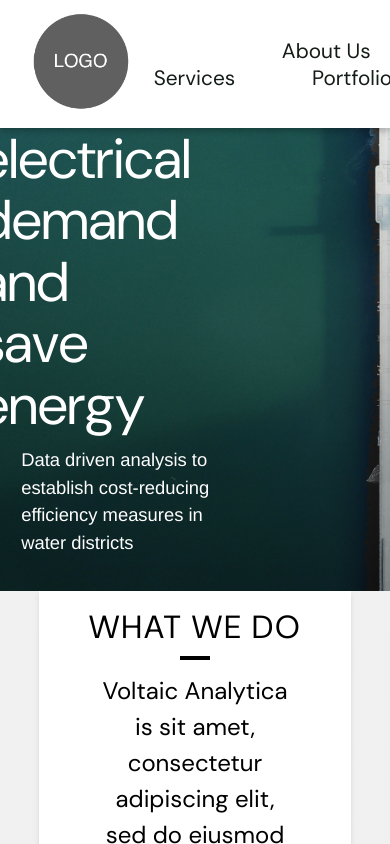
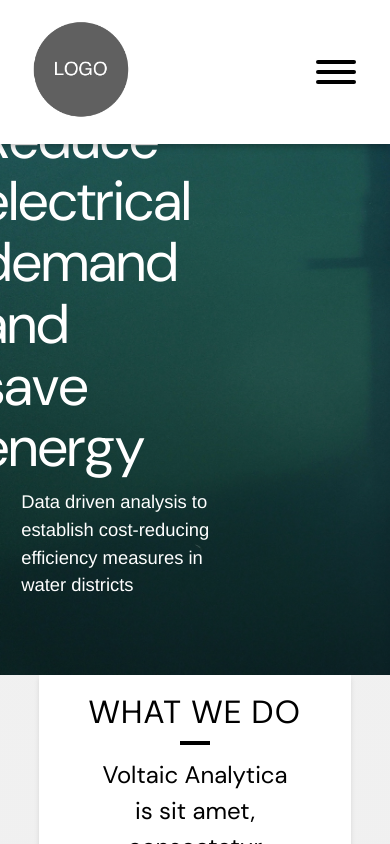
Before and after one commit to wangaj4/voltaic, a React (Create React App) app: page / in a window 390 px wide. Shown: the top 844 px of the page. Built offline with nearby package versions, Linux system fonts and the light colour scheme.

Commit message:
ready to begin responsiveness

```diff
--- a/public/index.html
+++ b/public/index.html
@@ -4,7 +4,7 @@
     <meta charset="utf-8" />
     <title>Voltaic Analytica</title>
     <link rel="icon" href="%PUBLIC_URL%/favicon.ico" />
-    <meta name="viewport" content="width=device-width, initial-scale=1" />
+    <meta name="viewport" content="width=device-width, initial-scale=1, minimum-scale=1" />
     <meta name="theme-color" content="#000000" />
     <meta
       name="description"
--- a/src/About.js
+++ b/src/About.js
@@ -181,7 +181,7 @@ function About() {
                 <div className = "carousel" data-aos="zoom-out-up">
                     <div id = "carouselWrapper">
                         <div className={"fifty center"}>
-                                <img id={"profileImage"} src = {pics[profileIndex]}/>
+                                <img id={"profileImage"} src = {pics[profileIndex]} alt = "Profile of one of the founders"/>
                         </div>
                         <div className={"fifty"}>
                             <div className={"leftHeader"}>{names[profileIndex]}</div>
--- a/src/Home.css
+++ b/src/Home.css
@@ -1,5 +1,5 @@
 :root{
-    --titleBannerHeight: 70vh;
+    --titleBannerHeight: 80vh;
 }
 
 .titleBanner{
@@ -154,13 +154,34 @@
     border-radius: 5px;
     box-shadow: 0 0.3rem 1rem rgba(0, 0, 0, 0.6);
 
+}
 
-}
 
 .item:hover{
     top:-1rem;
 }
 
+
+.coverText{
+    font-family: var(--main-font);
+    color:white;
+    text-align: center;
+    align-content: center;
+    background:rgba(0, 0, 0, 0.5);
+    border-radius: 5px;
+
+    font-weight: bolder;
+    font-size:1.8rem;
+    width: 100%;
+    padding-bottom:2rem;
+
+    opacity:0;
+    transition: 0.3s opacity;
+}
+
+.coverText:hover{
+    opacity: 1;
+}
 .image1{
     background: url("./img/water1.jpg");
 }
--- a/src/Home.js
+++ b/src/Home.js
@@ -1,7 +1,7 @@
 import './main.css';
 import './Home.css';
 
-import React, {useState, useEffect, useRef} from 'react';
+import React, {useState, useEffect} from 'react';
 
 import { Link } from 'react-router-dom';
 import { Nav } from 'react-bootstrap';
@@ -142,9 +142,21 @@ function homeTransitions() {
                 </div>
                 <div className={"centerSubheader"}>Click on the images to view more information</div>
                 <div className={"contain"}>
-                    <div className={"item hidden image1"} onClick={()=>openInfoBox(0)}></div>
-                    <div className={"item hidden image2"} onClick={()=>openInfoBox(1)}></div>
-                    <div className={"item hidden image3"} onClick={()=>openInfoBox(2)}></div>
+                    <div className={"item hidden image1"} onClick={()=>openInfoBox(0)}>
+                        <div className='coverText'>
+                        {clients[0]}
+                        </div>
+                    </div>
+                    <div className={"item hidden image2"} onClick={()=>openInfoBox(1)}>
+                        <div className='coverText'>
+                        {clients[1]}
+                        </div>
+                    </div>
+                    <div className={"item hidden image3"} onClick={()=>openInfoBox(2)}>
+                        <div className='coverText'>
+                        {clients[2]}
+                        </div>
+                    </div>
 
                     <div className={"infoBox flat"} id={"infoBox"}>
                         <div id={"x"} className={"hidden"} onClick={()=>closeInfoBox()}>
@@ -153,7 +165,7 @@ function homeTransitions() {
                         </div>
                         <div id = 'infoBoxContent'>
                             <div className={"forty"}>
-                                <img className={"infoImage"} src = {clientImages[infoBoxIndex]}/>
+                                <img className={"infoImage"} src = {clientImages[infoBoxIndex]} alt = "Example portfolio from previous client"/>
                             </div>
                             <div className={"sixty"}>
                                 <div className={"centerHeader"}>{clients[infoBoxIndex]}</div>
--- a/src/Navbar.css
+++ b/src/Navbar.css
@@ -20,6 +20,7 @@
     font-family: var(--main-font);
     font-weight: 400;
     font-size:1.3rem;
+
 }
 
 .shrink{
@@ -73,3 +74,64 @@
 .navbarFocus:hover{
     background-color: var(--fourth-color);
 }
+
+
+#collapsed{
+    display: none;
+    height:4rem;
+    width:4rem;
+}
+
+.navbarToggle {
+    cursor: pointer;
+    height:100%;
+    width:100%;
+    align-content: center;
+
+}
+
+.hamburgerBar {
+    display: block;
+    width: 40px;
+    height: 4px;
+    -webkit-transition: all 0.2s ease-in-out;
+    transition: all 0.3s ease-in-out;
+    background-color: black;
+    margin: 6px auto;
+    border-radius:2rem;
+    margin-right:2rem;
+}
+
+.navbarToggle:hover .hamburgerBar{
+    background-color: var(--fourth-color);
+}
+
+.navbarToggle.active .hamburgerBar:nth-child(1){
+    transform:translateY(9px) rotate(45deg);
+}
+
+.navbarToggle.active .hamburgerBar:nth-child(2){
+    opacity: 0;
+}
+
+.navbarToggle.active .hamburgerBar:nth-child(3){
+    transform:translateY(-9px) rotate(-45deg);
+}
+
+
+@media(max-width:1000px){
+    #linkContainer{
+        display: none;
+    }
+
+    #collapsed{
+        display: block;
+    }
+
+    :root{
+        --navbar-height:5rem;
+    }
+
+
+
+}
--- a/src/Navbar.js
+++ b/src/Navbar.js
@@ -6,6 +6,10 @@ import './Navbar.css';
 import templogo from './img/templogo.png'
 
 function Navbar(props){
+
+    const handleNavbarToggle = () =>{
+
+    }
 
 
     return (
@@ -30,6 +34,14 @@ function Navbar(props){
 
             </div>
 
+            <div id = "collapsed">
+                <div className='navbarToggle' onClick = {()=>handleNavbarToggle()}>
+                    <div className='hamburgerBar'/>
+                    <div className='hamburgerBar'/>
+                    <div className='hamburgerBar'/>
+                </div>
+            </div>
+
         </div>
     );
 }
--- a/src/main.css
+++ b/src/main.css
@@ -29,6 +29,8 @@ html{
 body{
     background: linear-gradient(var(--primary-color),#e9e9e9);
     margin:0;
+    width:100%;
+    height:100%;
 
 }
 
```
Lines whose indentation alone changed are shown as unchanged.
